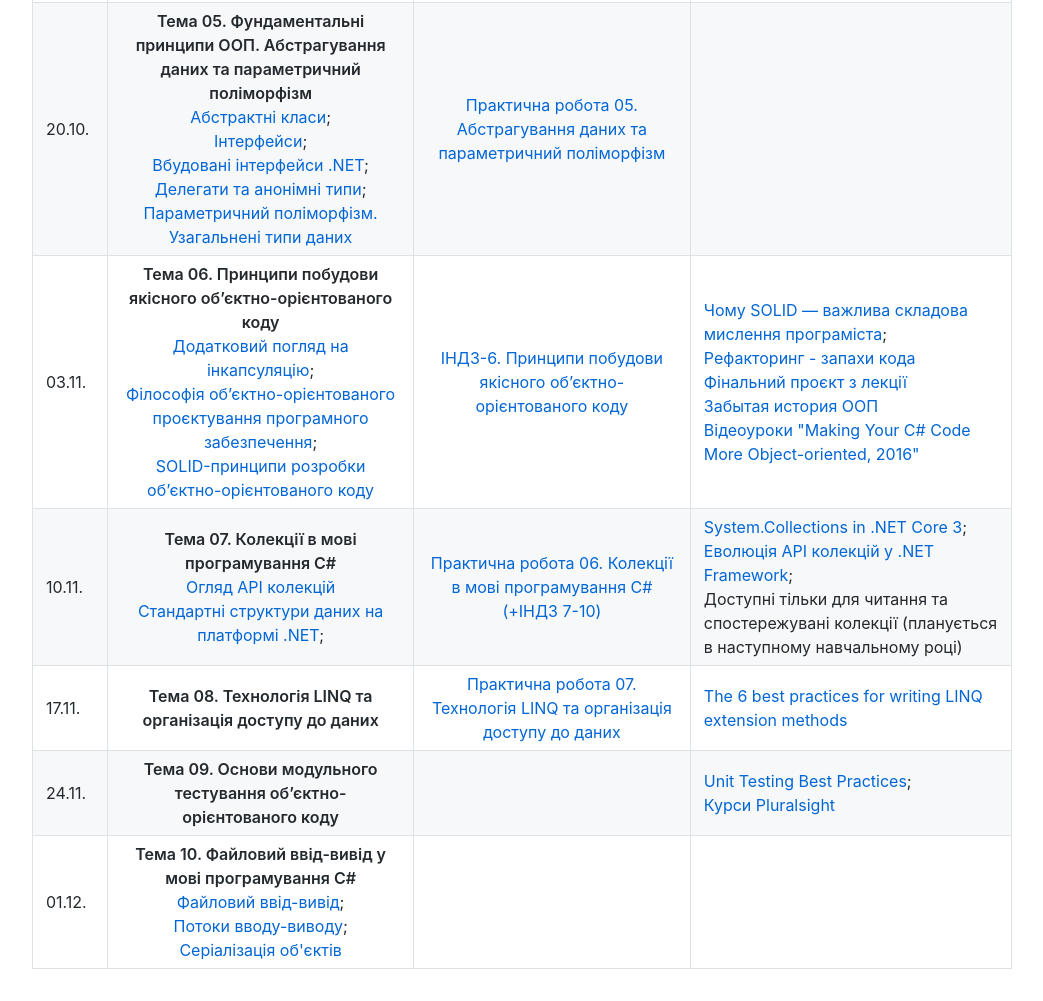
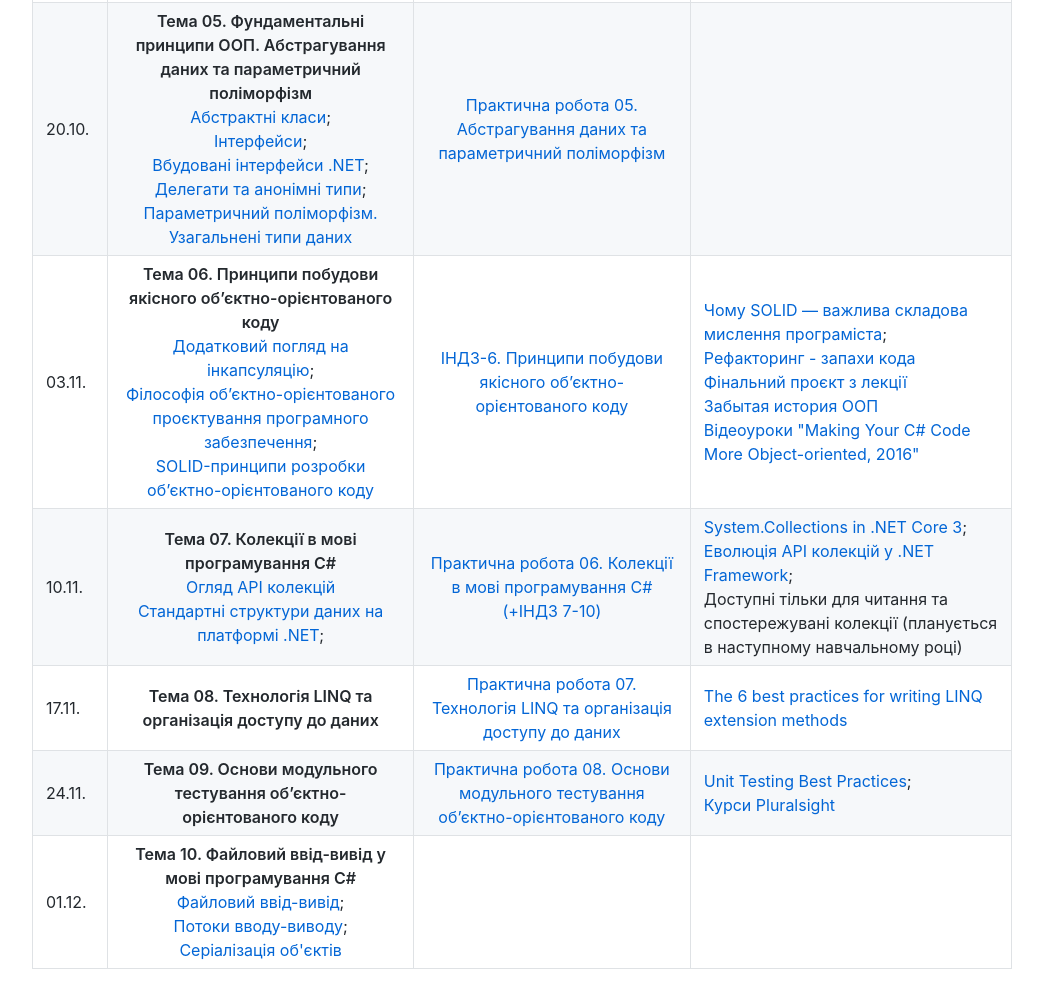
Before and after one commit to csbc-edu/csbc-edu.github.io, a plain HTML site: page oop/index.html in a window 1280 px wide. Shown: the part 1463-2464 px from the top of the page, without its empty margins (118-1161 px from the left). Drawn offline with Linux system fonts and the light colour scheme.

Commit message:
+oop lab8

```diff
--- a/oop/index.html
+++ b/oop/index.html
@@ -193,7 +193,7 @@
 
       </td>
       <td style="text-align: center">
-
+        <a href="https://csbc-edu.github.io/oop/homework/hw09_unit_testing_basics.pdf">Практична робота 08. Основи модульного тестування об’єктно-орієнтованого коду</a>
       </td>
       <td style="text-align: left">
         <a href="https://stackify.com/unit-testing-basics-best-practices/">Unit Testing Best Practices</a>;
```
Also changed, not shown: 1 other file.
